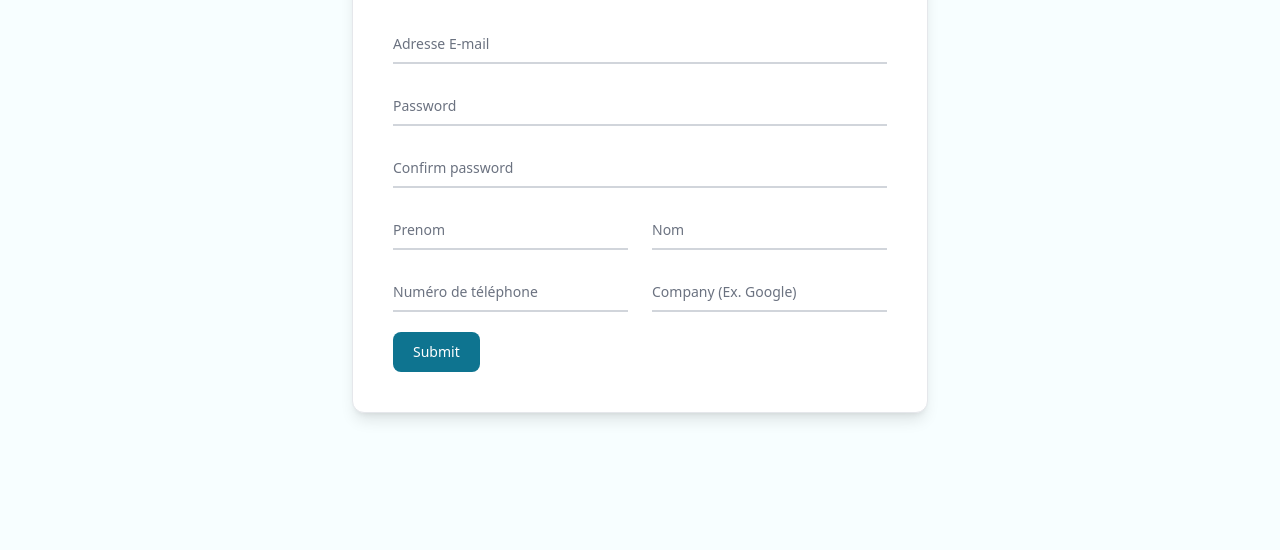
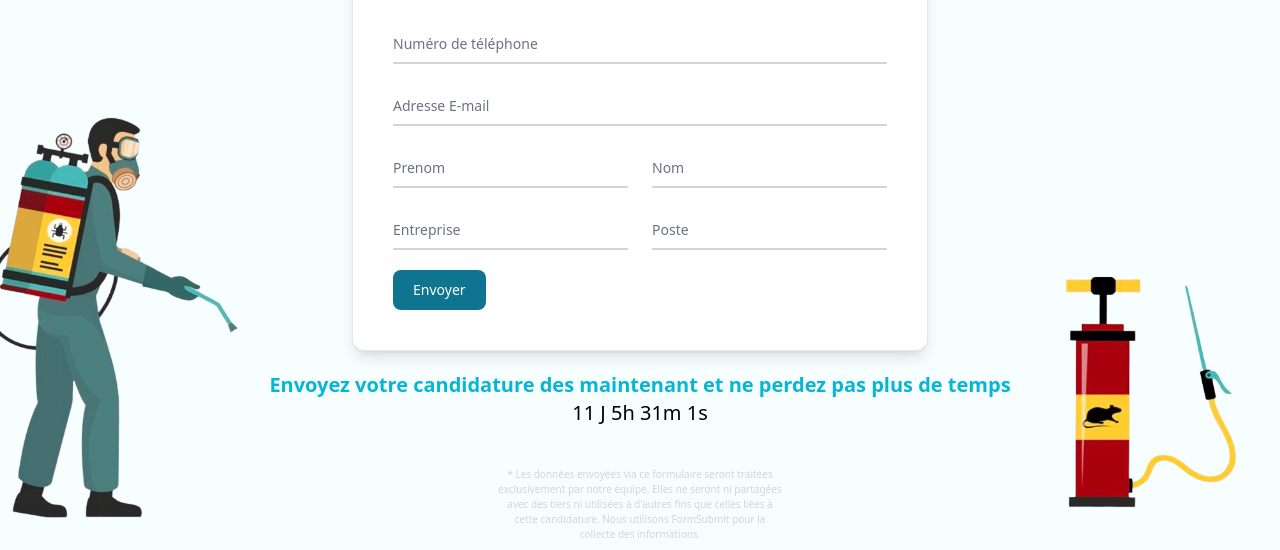
Before and after one commit to WassimBrahimi/Formulaire-Forma-Nuisibles, a plain HTML site: page index.html in a window 1280 px wide. Shown: the part 277-827 px from the top of the page. Before the commit the page ends 800 px from the top, so only its background shows below. Drawn offline with nearby package versions, Linux system fonts and the light colour scheme.

Commit message:
second commit

```diff
--- a/index.html
+++ b/index.html
@@ -6,6 +6,43 @@
     <script src="https://cdn.tailwindcss.com"></script>
   </head>
   <body class="bg-cyan-50/40">
+    <script>
+      // Set the date we're counting down to
+      var countDownDate = new Date("june 29, 2024 00:00:01").getTime();
+
+      // Update the count down every 1 second
+      var x = setInterval(function () {
+        // Get today's date and time
+        var now = new Date().getTime();
+
+        // Find the distance between now and the count down date
+        var distance = countDownDate - now;
+
+        // Time calculations for days, hours, minutes and seconds
+        var days = Math.floor(distance / (1000 * 60 * 60 * 24));
+        var hours = Math.floor(
+          (distance % (1000 * 60 * 60 * 24)) / (1000 * 60 * 60)
+        );
+        var minutes = Math.floor((distance % (1000 * 60 * 60)) / (1000 * 60));
+        var seconds = Math.floor((distance % (1000 * 60)) / 1000);
+
+        // Display the result in the element with id="demo"
+        document.getElementById("demo").innerHTML =
+          days + " J " + hours + "h " + minutes + "m " + seconds + "s ";
+
+        // If the count down is finished, write some text
+        if (distance < 0) {
+          clearInterval(x);
+          document.getElementById("demo").innerHTML = "EXPIRED";
+        }
+      }, 1000);
+    </script>
+    <div
+      class="w-screen absolute top-0 bg-red-900 text-white p-1 text-center font-serif font-light"
+    >
+      Offre speciale ! Acces a toute la formation pour
+      <span class="underline">30 000 Da</span> seulement.
+    </div>
     <div class="flex justify-center m-10">
       <img
         src="/media/WhatsApp Image 2024-06-13 at 12.08.01.jpeg"
@@ -13,11 +50,45 @@
       />
     </div>
 
-    <form class="max-w-xl mx-auto bg-white p-10 border rounded-xl shadow-lg">
+    <form
+      class="max-w-md md:max-w-xl mx-auto bg-white p-10 border rounded-xl shadow-lg"
+      action="https://formsubmit.co/formanuisibles2024@gmail.com"
+      method="POST"
+    >
+      <input
+        type="hidden"
+        name="_autoresponse"
+        value="Bonjour,
+
+      Merci pour votre candidature. Nous l'avons bien reçue et la traiterons sous peu. Nous vous recontacterons rapidement.
+
+      Cordialement,
+
+      L'équipe Forma Nuisibles"
+      />
+      <input type="text" name="_honey" style="display: none" />
+
       <div class="flex justify-center">
         <div class="text-3xl mb-10 font-semibold text-cyan-600">
           Formulaire de candidature
         </div>
+      </div>
+
+      <div class="relative z-0 w-full mb-5 group">
+        <input
+          type="tel"
+          pattern="[0-9]{3}-[0-9]{3}-[0-9]{4}"
+          name="floating_phone"
+          id="floating_phone"
+          class="block py-2.5 px-0 w-full text-sm text-gray-900 bg-transparent border-0 border-b-2 border-gray-300 appearance-none focus:outline-none focus:ring-0 focus:border-cyan-500 peer"
+          placeholder=" "
+          required
+        />
+        <label
+          for="floating_phone"
+          class="peer-focus:font-medium absolute text-sm text-gray-500 duration-300 transform -translate-y-6 scale-75 top-3 -z-10 origin-[0] peer-focus:start-0 rtl:peer-focus:translate-x-1/4 peer-focus:text-cyan-500 peer-focus:dark:text-cyan-500 peer-placeholder-shown:scale-100 peer-placeholder-shown:translate-y-0 peer-focus:scale-75 peer-focus:-translate-y-6"
+          >Numéro de téléphone</label
+        >
       </div>
       <div class="relative z-0 w-full mb-5 group">
         <input
@@ -34,36 +105,7 @@
           >Adresse E-mail</label
         >
       </div>
-      <div class="relative z-0 w-full mb-5 group">
-        <input
-          type="password"
-          name="floating_password"
-          id="floating_password"
-          class="block py-2.5 px-0 w-full text-sm text-gray-900 bg-transparent border-0 border-b-2 border-gray-300 appearance-none focus:outline-none focus:ring-0 focus:border-cyan-500 peer"
-          placeholder=" "
-          required
-        />
-        <label
-          for="floating_password"
-          class="peer-focus:font-medium absolute text-sm text-gray-500 duration-300 transform -translate-y-6 scale-75 top-3 -z-10 origin-[0] peer-focus:start-0 rtl:peer-focus:translate-x-1/4 peer-focus:text-cyan-500 peer-focus:dark:text-cyan-500 peer-placeholder-shown:scale-100 peer-placeholder-shown:translate-y-0 peer-focus:scale-75 peer-focus:-translate-y-6"
-          >Password</label
-        >
-      </div>
-      <div class="relative z-0 w-full mb-5 group">
-        <input
-          type="password"
-          name="repeat_password"
-          id="floating_repeat_password"
-          class="block py-2.5 px-0 w-full text-sm text-gray-900 bg-transparent border-0 border-b-2 border-gray-300 appearance-none focus:outline-none focus:ring-0 focus:border-cyan-500 peer"
-          placeholder=" "
-          required
-        />
-        <label
-          for="floating_repeat_password"
-          class="peer-focus:font-medium absolute text-sm text-gray-500 duration-300 transform -translate-y-6 scale-75 top-3 -z-10 origin-[0] peer-focus:start-0 rtl:peer-focus:translate-x-1/4 peer-focus:text-cyan-500 peer-focus:dark:text-cyan-500 peer-placeholder-shown:scale-100 peer-placeholder-shown:translate-y-0 peer-focus:scale-75 peer-focus:-translate-y-6"
-          >Confirm password</label
-        >
-      </div>
+
       <div class="grid md:grid-cols-2 md:gap-6">
         <div class="relative z-0 w-full mb-5 group">
           <input
@@ -96,45 +138,72 @@
           >
         </div>
       </div>
+
       <div class="grid md:grid-cols-2 md:gap-6">
         <div class="relative z-0 w-full mb-5 group">
           <input
-            type="tel"
-            pattern="[0-9]{3}-[0-9]{3}-[0-9]{4}"
-            name="floating_phone"
-            id="floating_phone"
+            type="text"
+            name="Entreprise"
+            id="Entreprise"
             class="block py-2.5 px-0 w-full text-sm text-gray-900 bg-transparent border-0 border-b-2 border-gray-300 appearance-none focus:outline-none focus:ring-0 focus:border-cyan-500 peer"
             placeholder=" "
             required
           />
           <label
-            for="floating_phone"
+            for="Entreprise"
             class="peer-focus:font-medium absolute text-sm text-gray-500 duration-300 transform -translate-y-6 scale-75 top-3 -z-10 origin-[0] peer-focus:start-0 rtl:peer-focus:translate-x-1/4 peer-focus:text-cyan-500 peer-focus:dark:text-cyan-500 peer-placeholder-shown:scale-100 peer-placeholder-shown:translate-y-0 peer-focus:scale-75 peer-focus:-translate-y-6"
-            >Numéro de téléphone</label
+            >Entreprise</label
           >
         </div>
         <div class="relative z-0 w-full mb-5 group">
           <input
             type="text"
-            name="floating_company"
-            id="floating_company"
+            name="Poste"
+            id="Poste"
             class="block py-2.5 px-0 w-full text-sm text-gray-900 bg-transparent border-0 border-b-2 border-gray-300 appearance-none focus:outline-none focus:ring-0 focus:border-cyan-500 peer"
             placeholder=" "
             required
           />
           <label
-            for="floating_company"
+            for="Poste"
             class="peer-focus:font-medium absolute text-sm text-gray-500 duration-300 transform -translate-y-6 scale-75 top-3 -z-10 origin-[0] peer-focus:start-0 rtl:peer-focus:translate-x-1/4 peer-focus:text-cyan-500 peer-focus:dark:text-cyan-500 peer-placeholder-shown:scale-100 peer-placeholder-shown:translate-y-0 peer-focus:scale-75 peer-focus:-translate-y-6"
-            >Company (Ex. Google)</label
+            >Poste</label
           >
         </div>
       </div>
+
       <button
         type="submit"
         class="text-white bg-cyan-700 hover:bg-cyan-800 focus:ring-4 focus:outline-none focus:ring-cyan-300 font-medium rounded-lg text-sm w-full sm:w-auto px-5 py-2.5 text-center dark:bg-cyan-500 dark:hover:bg-cyan-700 dark:focus:ring-cyan-800"
       >
-        Submit
+        Envoyer
       </button>
     </form>
+    <div class="flex justify-center">
+      <div class="text-center p-5">
+        <div class="font-semibold text-xl text-cyan-500">
+          Envoyez votre candidature des maintenant et ne perdez pas plus de
+          temps
+        </div>
+        <div id="demo" class="text-xl"></div>
+      </div>
+    </div>
+    <div class="flex justify-center">
+      <div class="mt-5 mb-2 text-gray-300 w-72 text-center text-[10px]">
+        * Les données envoyées via ce formulaire seront traitées exclusivement
+        par notre équipe. Elles ne seront ni partagées avec des tiers ni
+        utilisées à d'autres fins que celles liées à cette candidature. Nous
+        utilisons FormSubmit pour la collecte des informations.
+      </div>
+    </div>
+
+    <img
+      src="media/Capture_d_écran_2024-06-17_à_19.09.15-removebg-preview.png"
+      class="hidden md:block absolute bottom-0 w-60"
+    />
+    <img
+      src="media/Capture_d_écran_2024-06-17_à_19.12.34-removebg-preview.png"
+      class="hidden md:block absolute bottom-0 right-0 w-60"
+    />
   </body>
 </html>
```
Also changed, not shown: media/Capture_d_écran_2024-06-17_à_19.09.15-removebg-preview.png (added), media/Capture_d_écran_2024-06-17_à_19.12.34-removebg-preview.png (added).
